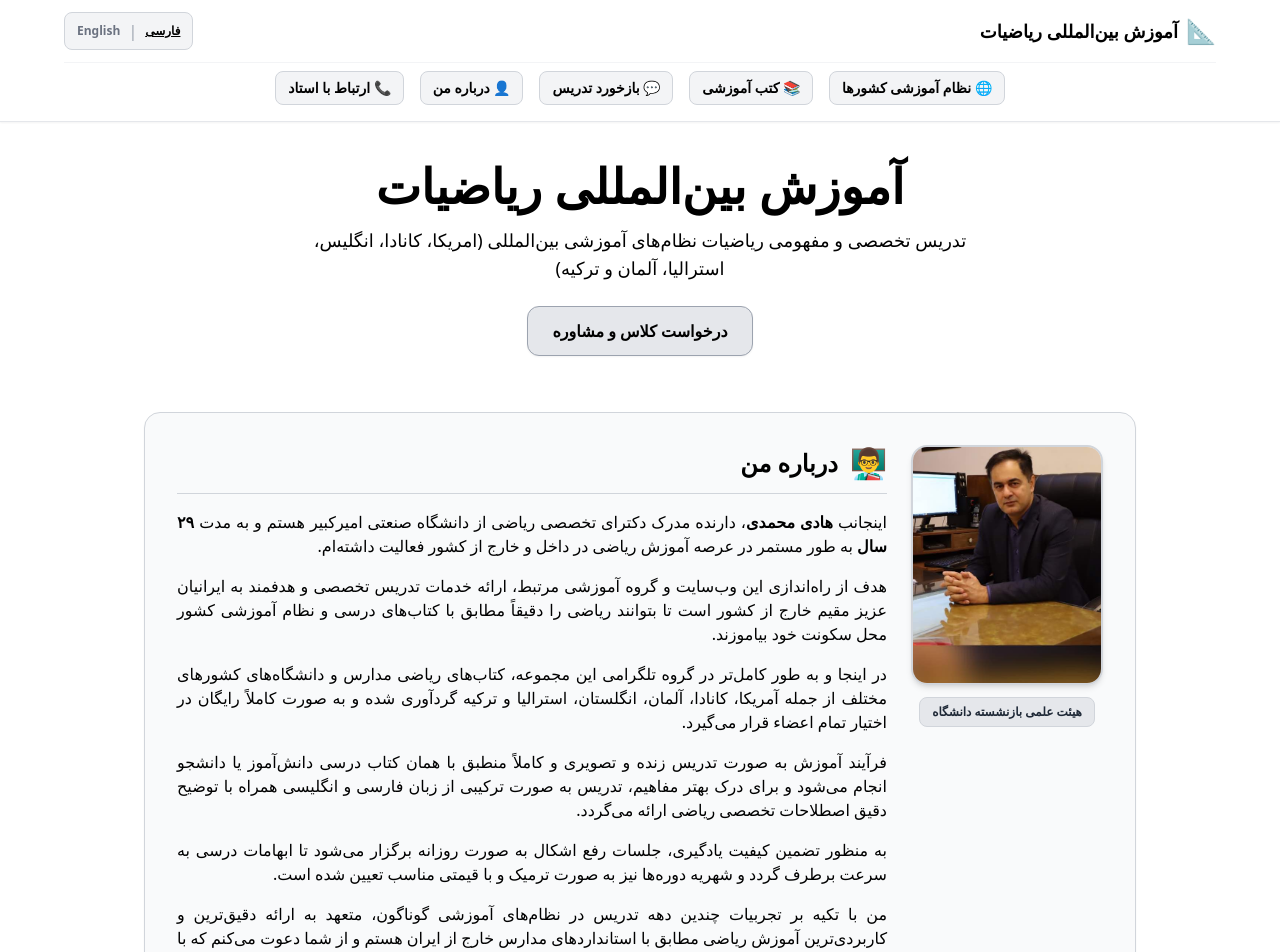
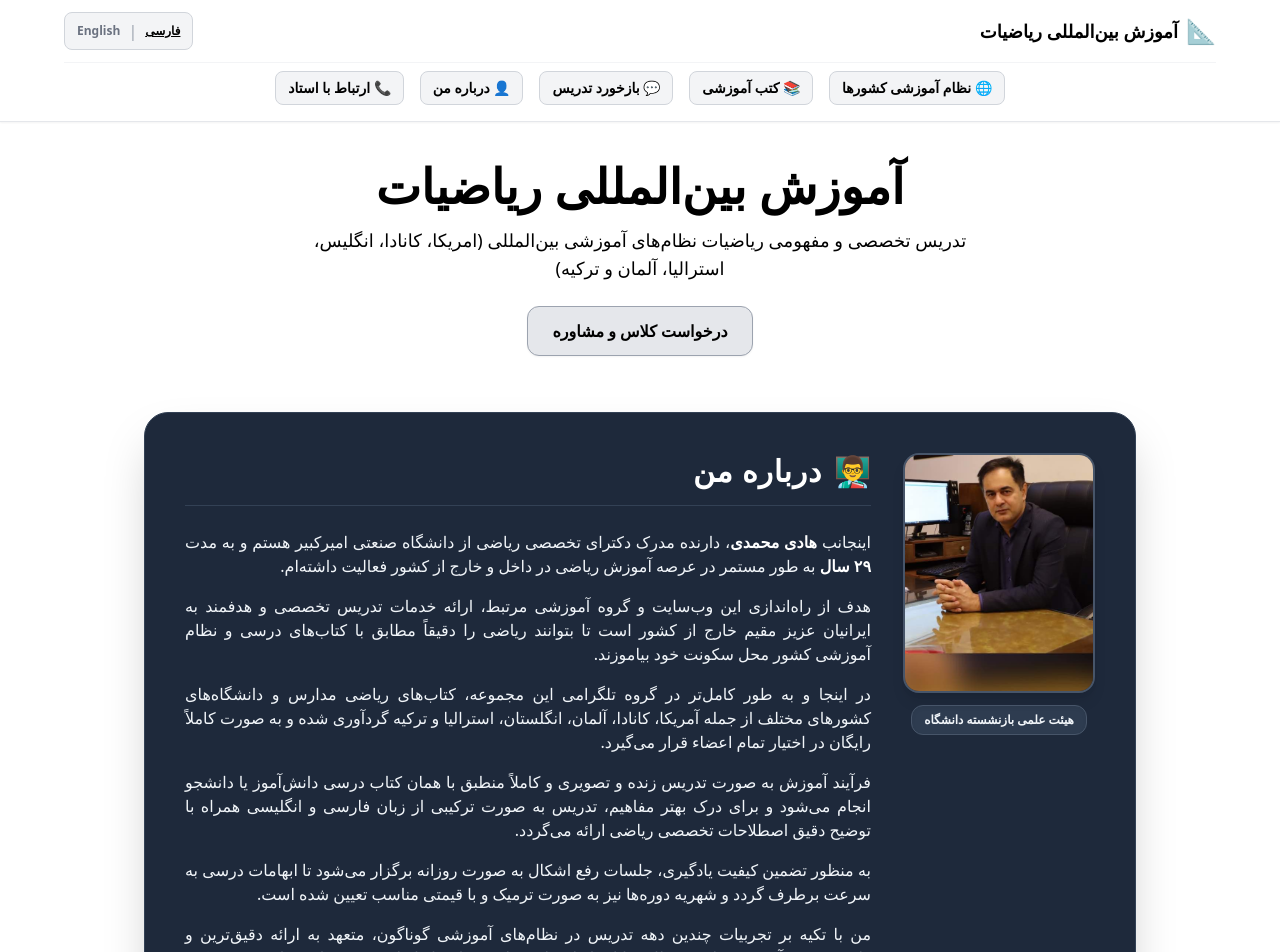
Before and after one commit to Hmohammadiz633/International-Mathematics-Site, a Next.js app: page / in a window 1280 px wide. Shown: the top 952 px of the page. Built offline with nearby package versions, Linux system fonts and the light colour scheme.

Commit message:
Update page.js

```diff
--- a/app/page.js
+++ b/app/page.js
@@ -47,7 +47,7 @@ export default function Home() {
             </div>
           </div>
 
-          {/* ردیف دوم: منوی افقی در یک ردیف زیر زبان‌ها */}
+          {/* ردیف دوم: منوی افقی زیر زبان‌ها */}
           <div className="w-full flex items-center justify-center gap-2 md:gap-4 overflow-x-auto py-1 text-xs md:text-sm font-bold border-t border-gray-100 pt-2">
             <a
               href="https://t.me/International_Maths"
@@ -115,34 +115,34 @@ export default function Home() {
         </div>
       </section>
 
-      {/* درباره من */}
+      {/* درباره من (کادر خاکستری پررنگ با متن سفید و زوایای گرد زیباسازی‌شده) */}
       <section id="about" className="max-w-5xl mx-auto px-4 py-8">
-        <div className="bg-gray-50 rounded-2xl p-6 md:p-8 border border-gray-300 shadow-sm">
-          <div className="flex flex-col md:flex-row items-center md:items-start gap-6">
+        <div className="bg-slate-800 text-white rounded-3xl p-6 md:p-10 border border-slate-700 shadow-2xl backdrop-blur-sm">
+          <div className="flex flex-col md:flex-row items-center md:items-start gap-8">
             <div className="shrink-0 flex flex-col items-center">
               <img
                 src="/profile.jpg"
                 alt="دکتر هادی محمدی"
-                className="w-48 h-60 object-cover rounded-2xl border-2 border-gray-300 shadow-md mb-3"
+                className="w-48 h-60 object-cover rounded-2xl border-2 border-slate-600 shadow-lg mb-3"
               />
-              <span className="text-xs font-bold text-gray-800 bg-gray-200 px-3 py-1.5 rounded-lg border border-gray-300 text-center">
+              <span className="text-xs font-bold text-slate-100 bg-slate-700/80 px-3 py-1.5 rounded-xl border border-slate-600 text-center shadow-inner">
                 {isFa ? 'هیئت علمی بازنشسته دانشگاه' : 'Retired University Faculty Member'}
               </span>
             </div>
 
             <div className="flex-1">
-              <div className="flex items-center gap-3 mb-4 border-b border-gray-300 pb-3 mt-4 md:mt-0">
+              <div className="flex items-center gap-3 mb-6 border-b border-slate-700 pb-4 mt-2 md:mt-0">
                 <span className="text-3xl">👨‍🏫</span>
-                <h3 className="text-2xl font-bold text-black">
+                <h3 className="text-2xl md:text-3xl font-extrabold text-white tracking-wide">
                   {isFa ? 'درباره من' : 'About Me'}
                 </h3>
               </div>
 
-              <div className="text-black leading-loose text-sm md:text-base space-y-4 text-justify">
+              <div className="text-slate-100 leading-loose text-sm md:text-base space-y-4 text-justify font-light">
                 {isFa ? (
                   <>
                     <p>
-                      اینجانب <strong>هادی محمدی</strong>، دارنده مدرک دکترای تخصصی ریاضی از دانشگاه صنعتی امیرکبیر هستم و به مدت <strong>۲۹ سال</strong> به طور مستمر در عرصه آموزش ریاضی در داخل و خارج از کشور فعالیت داشته‌ام.
+                      اینجانب <strong className="text-white font-bold">هادی محمدی</strong>، دارنده مدرک دکترای تخصصی ریاضی از دانشگاه صنعتی امیرکبیر هستم و به مدت <strong className="text-white font-bold">۲۹ سال</strong> به طور مستمر در عرصه آموزش ریاضی در داخل و خارج از کشور فعالیت داشته‌ام.
                     </p>
                     <p>
                       هدف از راه‌اندازی این وب‌سایت و گروه آموزشی مرتبط، ارائه خدمات تدریس تخصصی و هدفمند به ایرانیان عزیز مقیم خارج از کشور است تا بتوانند ریاضی را دقیقاً مطابق با کتاب‌های درسی و نظام آموزشی کشور محل سکونت خود بیاموزند.
@@ -163,7 +163,7 @@ export default function Home() {
                 ) : (
                   <>
                     <p>
-                      I am <strong>Dr. Hadi Mohammadi</strong>, holding a Ph.D. in Mathematics from Amirkabir University of Technology, with over <strong>29 years</strong> of continuous experience in teaching mathematics both nationally and internationally.
+                      I am <strong className="text-white font-bold">Dr. Hadi Mohammadi</strong>, holding a Ph.D. in Mathematics from Amirkabir University of Technology, with over <strong className="text-white font-bold">29 years</strong> of continuous experience in teaching mathematics both nationally and internationally.
                     </p>
                     <p>
                       The goal of establishing this website and educational group is to provide targeted, specialized math tutoring for students living abroad, aligning perfectly with their local school standard curricula.
```
